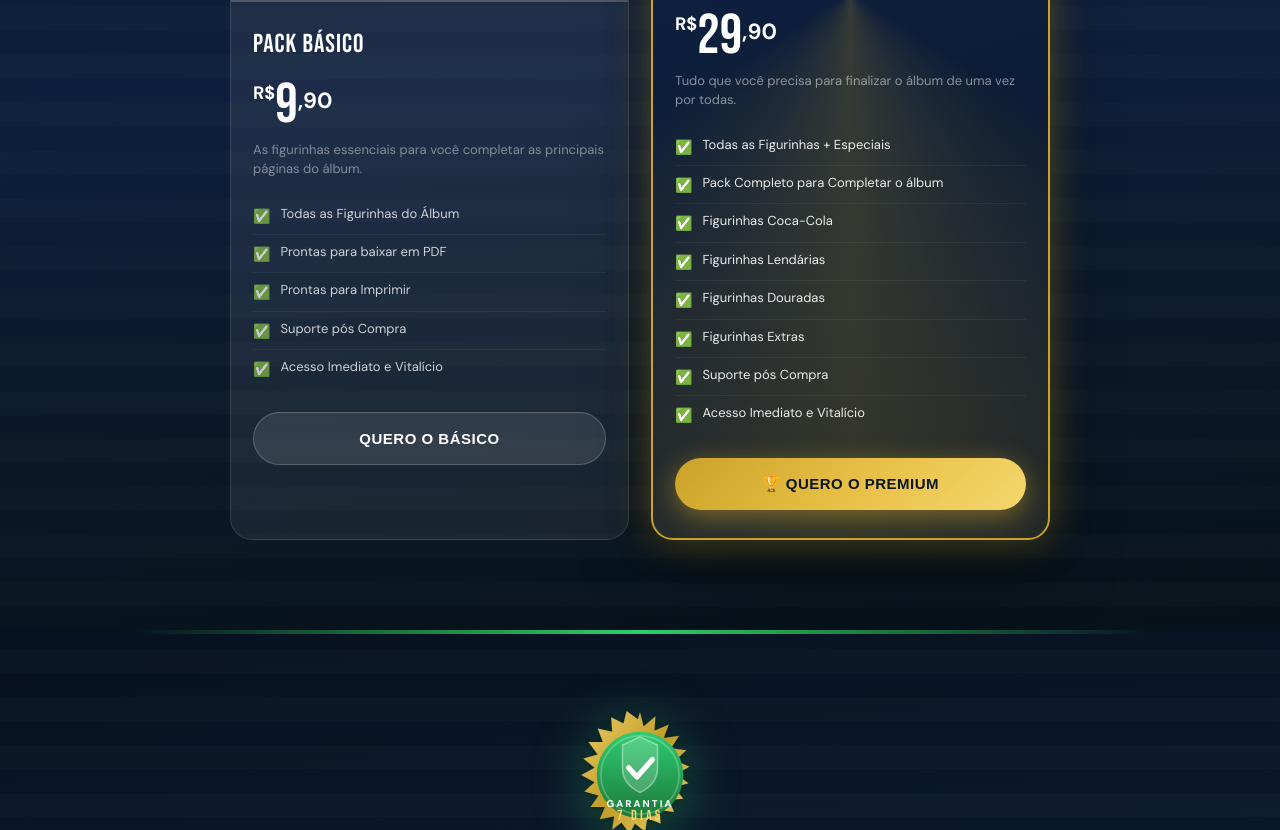
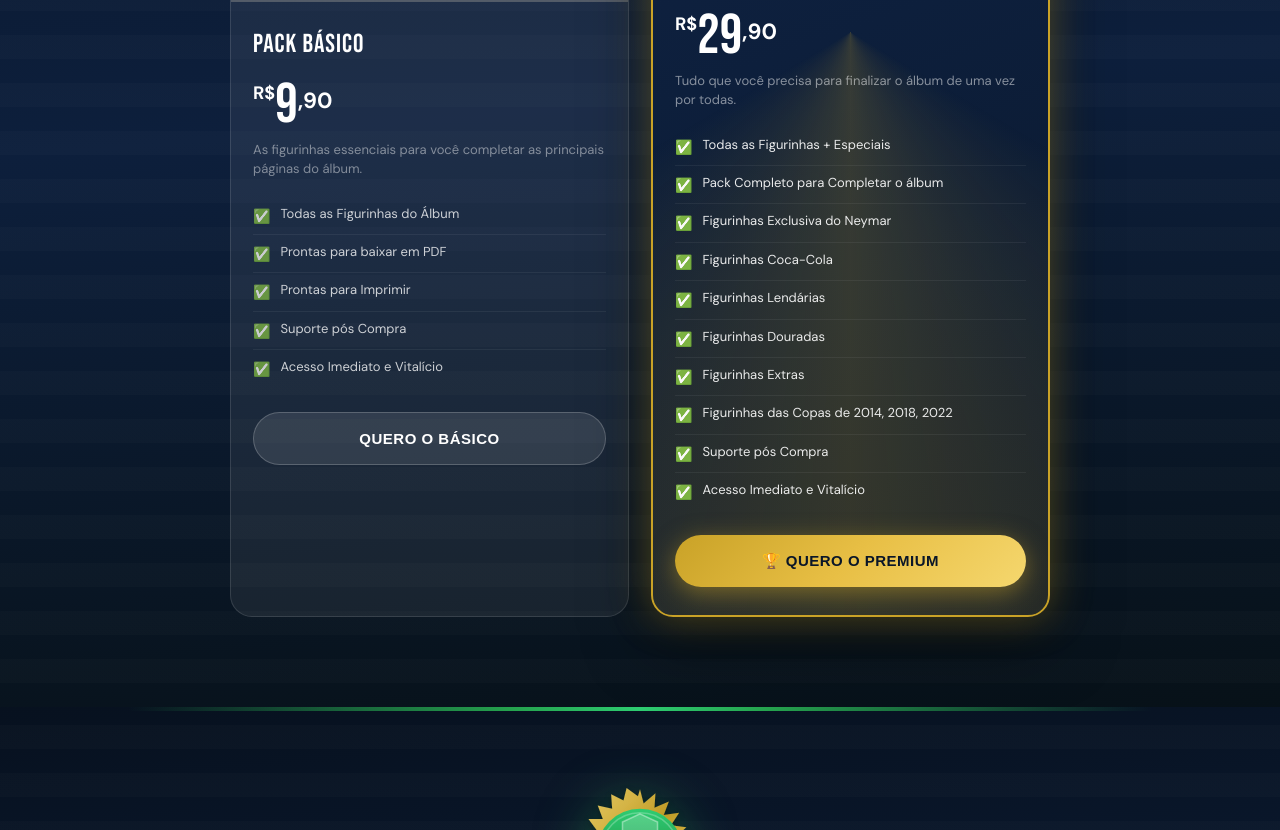
Before and after one commit to Bernardo-Miranda/figurinhas, a plain HTML site: page index.html in a window 1280 px wide. Shown: the part 3565-4395 px from the top of the page. Drawn offline with Linux system fonts and the light colour scheme.

Commit message:
Update index.html MUDANDO DESCRIÇÃO DOS PRODUTOS NO SITE 2

```diff
--- a/index.html
+++ b/index.html
@@ -176,10 +176,12 @@
         <ul class="plan-features premium-list">
           <li><span class="check">✅</span> Todas as Figurinhas + Especiais</li>
           <li><span class="check">✅</span> Pack Completo para Completar o álbum</li>
+          <li><span class="check">✅</span> Figurinhas Exclusiva do Neymar</li>
           <li><span class="check">✅</span> Figurinhas Coca-Cola</li>
           <li><span class="check">✅</span> Figurinhas Lendárias</li>
           <li><span class="check">✅</span> Figurinhas Douradas</li>
           <li><span class="check">✅</span> Figurinhas Extras</li>
+          <li><span class="check">✅</span> Figurinhas das Copas de 2014, 2018, 2022</li>
           <li><span class="check">✅</span> Suporte pós Compra</li>
           <li><span class="check">✅</span> Acesso Imediato e Vitalício</li>
         </ul>
```
